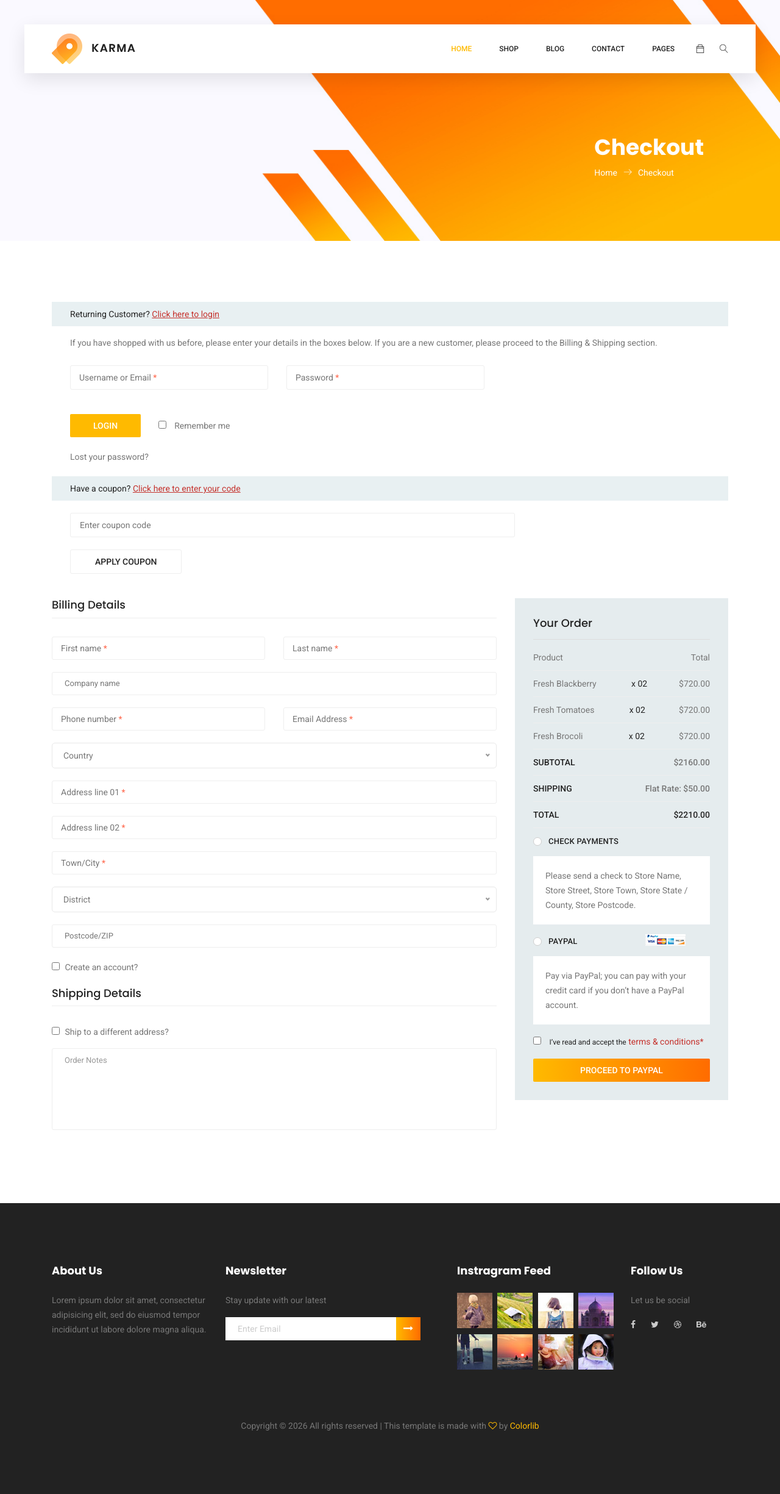
After one commit to junikarizki1/ddshoes, a Django app: page /order/checkout/ in a window 1280 px wide. The commit adds this page. Shown: the whole page at 61% size. Run offline with Django 5.2, Linux system fonts and the light colour scheme; some libraries are stand-ins or nearby versions.

Commit message:
order app

```diff
--- a/cart/templates/cart/cart.html
+++ b/cart/templates/cart/cart.html
@@ -188,7 +188,9 @@
                   <a class="gray_btn" href="{% url 'product' %}"
                     >Continue Shopping</a
                   >
-                  <a class="primary-btn" href="#">Proceed to checkout</a>
+                  <a class="primary-btn" href="{% url 'checkout' %}"
+                    >Proceed to checkout</a
+                  >
                 </div>
               </td>
             </tr>
--- a/ddshoes/urls.py
+++ b/ddshoes/urls.py
@@ -7,6 +7,7 @@ urlpatterns = [
     path('admin/', admin.site.urls),
     path('', include ('store.urls')),
     path('cart/', include('cart.urls')),
+    path('order/', include('order.urls')),
 ]
 if settings.DEBUG:
     urlpatterns += static(settings.MEDIA_URL, document_root=settings.MEDIA_ROOT)
--- /dev/null
+++ b/order/templates/order/checkout.html
@@ -0,0 +1,253 @@
+{% extends 'base.html' %} {% load static %} {% block content %}
+<!-- Start Banner Area -->
+<section class="banner-area organic-breadcrumb">
+  <div class="container">
+    <div
+      class="breadcrumb-banner d-flex flex-wrap align-items-center justify-content-end"
+    >
+      <div class="col-first">
+        <h1>Checkout</h1>
+        <nav class="d-flex align-items-center">
+          <a href="index.html">Home<span class="lnr lnr-arrow-right"></span></a>
+          <a href="single-product.html">Checkout</a>
+        </nav>
+      </div>
+    </div>
+  </div>
+</section>
+<!-- End Banner Area -->
+
+<!--================Checkout Area =================-->
+<section class="checkout_area section_gap">
+  <div class="container">
+    <div class="returning_customer">
+      <div class="check_title">
+        <h2>Returning Customer? <a href="#">Click here to login</a></h2>
+      </div>
+      <p>
+        If you have shopped with us before, please enter your details in the
+        boxes below. If you are a new customer, please proceed to the Billing &
+        Shipping section.
+      </p>
+      <form
+        class="row contact_form"
+        action="#"
+        method="post"
+        novalidate="novalidate"
+      >
+        <div class="col-md-6 form-group p_star">
+          <input type="text" class="form-control" id="name" name="name" />
+          <span class="placeholder" data-placeholder="Username or Email"></span>
+        </div>
+        <div class="col-md-6 form-group p_star">
+          <input
+            type="password"
+            class="form-control"
+            id="password"
+            name="password"
+          />
+          <span class="placeholder" data-placeholder="Password"></span>
+        </div>
+        <div class="col-md-12 form-group">
+          <button type="submit" value="submit" class="primary-btn">
+            login
+          </button>
+          <div class="creat_account">
+            <input type="checkbox" id="f-option" name="selector" />
+            <label for="f-option">Remember me</label>
+          </div>
+          <a class="lost_pass" href="#">Lost your password?</a>
+        </div>
+      </form>
+    </div>
+    <div class="cupon_area">
+      <div class="check_title">
+        <h2>Have a coupon? <a href="#">Click here to enter your code</a></h2>
+      </div>
+      <input type="text" placeholder="Enter coupon code" />
+      <a class="tp_btn" href="#">Apply Coupon</a>
+    </div>
+    <div class="billing_details">
+      <div class="row">
+        <div class="col-lg-8">
+          <h3>Billing Details</h3>
+          <form
+            class="row contact_form"
+            action="#"
+            method="post"
+            novalidate="novalidate"
+          >
+            <div class="col-md-6 form-group p_star">
+              <input type="text" class="form-control" id="first" name="name" />
+              <span class="placeholder" data-placeholder="First name"></span>
+            </div>
+            <div class="col-md-6 form-group p_star">
+              <input type="text" class="form-control" id="last" name="name" />
+              <span class="placeholder" data-placeholder="Last name"></span>
+            </div>
+            <div class="col-md-12 form-group">
+              <input
+                type="text"
+                class="form-control"
+                id="company"
+                name="company"
+                placeholder="Company name"
+              />
+            </div>
+            <div class="col-md-6 form-group p_star">
+              <input
+                type="text"
+                class="form-control"
+                id="number"
+                name="number"
+              />
+              <span class="placeholder" data-placeholder="Phone number"></span>
+            </div>
+            <div class="col-md-6 form-group p_star">
+              <input
+                type="text"
+                class="form-control"
+                id="email"
+                name="compemailany"
+              />
+              <span class="placeholder" data-placeholder="Email Address"></span>
+            </div>
+            <div class="col-md-12 form-group p_star">
+              <select class="country_select">
+                <option value="1">Country</option>
+                <option value="2">Country</option>
+                <option value="4">Country</option>
+              </select>
+            </div>
+            <div class="col-md-12 form-group p_star">
+              <input type="text" class="form-control" id="add1" name="add1" />
+              <span
+                class="placeholder"
+                data-placeholder="Address line 01"
+              ></span>
+            </div>
+            <div class="col-md-12 form-group p_star">
+              <input type="text" class="form-control" id="add2" name="add2" />
+              <span
+                class="placeholder"
+                data-placeholder="Address line 02"
+              ></span>
+            </div>
+            <div class="col-md-12 form-group p_star">
+              <input type="text" class="form-control" id="city" name="city" />
+              <span class="placeholder" data-placeholder="Town/City"></span>
+            </div>
+            <div class="col-md-12 form-group p_star">
+              <select class="country_select">
+                <option value="1">District</option>
+                <option value="2">District</option>
+                <option value="4">District</option>
+              </select>
+            </div>
+            <div class="col-md-12 form-group">
+              <input
+                type="text"
+                class="form-control"
+                id="zip"
+                name="zip"
+                placeholder="Postcode/ZIP"
+              />
+            </div>
+            <div class="col-md-12 form-group">
+              <div class="creat_account">
+                <input type="checkbox" id="f-option2" name="selector" />
+                <label for="f-option2">Create an account?</label>
+              </div>
+            </div>
+            <div class="col-md-12 form-group">
+              <div class="creat_account">
+                <h3>Shipping Details</h3>
+                <input type="checkbox" id="f-option3" name="selector" />
+                <label for="f-option3">Ship to a different address?</label>
+              </div>
+              <textarea
+                class="form-control"
+                name="message"
+                id="message"
+                rows="1"
+                placeholder="Order Notes"
+              ></textarea>
+            </div>
+          </form>
+        </div>
+        <div class="col-lg-4">
+          <div class="order_box">
+            <h2>Your Order</h2>
+            <ul class="list">
+              <li>
+                <a href="#">Product <span>Total</span></a>
+              </li>
+              <li>
+                <a href="#"
+                  >Fresh Blackberry <span class="middle">x 02</span>
+                  <span class="last">$720.00</span></a
+                >
+              </li>
+              <li>
+                <a href="#"
+                  >Fresh Tomatoes <span class="middle">x 02</span>
+                  <span class="last">$720.00</span></a
+                >
+              </li>
+              <li>
+                <a href="#"
+                  >Fresh Brocoli <span class="middle">x 02</span>
+                  <span class="last">$720.00</span></a
+                >
+              </li>
+            </ul>
+            <ul class="list list_2">
+              <li>
+                <a href="#">Subtotal <span>$2160.00</span></a>
+              </li>
+              <li>
+                <a href="#">Shipping <span>Flat rate: $50.00</span></a>
+              </li>
+              <li>
+                <a href="#">Total <span>$2210.00</span></a>
+              </li>
+            </ul>
+            <div class="payment_item">
+              <div class="radion_btn">
+                <input type="radio" id="f-option5" name="selector" />
+                <label for="f-option5">Check payments</label>
+                <div class="check"></div>
+              </div>
+              <p>
+                Please send a check to Store Name, Store Street, Store Town,
+                Store State / County, Store Postcode.
+              </p>
+            </div>
+            <div class="payment_item active">
+              <div class="radion_btn">
+                <input type="radio" id="f-option6" name="selector" />
+                <label for="f-option6">Paypal </label>
+                <img src="img/product/card.jpg" alt="" />
+                <div class="check"></div>
+              </div>
+              <p>
+                Pay via PayPal; you can pay with your credit card if you don’t
+                have a PayPal account.
+              </p>
+            </div>
+            <div class="creat_account">
+              <input type="checkbox" id="f-option4" name="selector" />
+              <label for="f-option4">I’ve read and accept the </label>
+              <a href="#">terms & conditions*</a>
+            </div>
+            <a class="primary-btn" href="{% url 'confirmation' %}"
+              >Proceed to Paypal</a
+            >
+          </div>
+        </div>
+      </div>
+    </div>
+  </div>
+</section>
+<!--================End Checkout Area =================-->
+{% endblock %}
--- /dev/null
+++ b/order/urls.py
@@ -0,0 +1,8 @@
+from django.urls import path
+from . import views
+
+urlpatterns = [
+    # Akses ke /order/checkout/ akan memanggil fungsi checkout dengan nama url 'checkout'
+    path('checkout/', views.checkout, name='checkout'),
+    path('confirmation/', views.confirmation, name='confirmation'),
+]
--- a/order/views.py
+++ b/order/views.py
@@ -1,3 +1,12 @@
 from django.shortcuts import render
 
-# Create your views here.
+def checkout(request):
+    # Logika untuk form alamat, pembayaran, dan total harga akan ditaruh di sini nantinya.
+    # Untuk sementara, kita langsung tampilkan halaman konfirmasinya.
+
+    # Pastikan nama folder template Anda sesuai, misal: order/confirmation.html
+    return render(request, 'order/checkout.html')
+
+def confirmation(request):
+
+    return render(request, 'order/confirmation.html')
--- a/store/templates/store/product.html
+++ b/store/templates/store/product.html
@@ -168,7 +168,7 @@
                       <span class="lnr lnr-heart"></span>
                       <p class="hover-text">Wishlist</p>
                     </a>
-                    <a href="" class="social-info">
+                    <a href="{{ product.get_url }}" class="social-info">
                         <span class="lnr lnr-move"></span>
                         <p class="hover-text">view more</p>
                     </a>
--- a/store/urls.py
+++ b/store/urls.py
@@ -8,7 +8,7 @@ urlpatterns = [
     # Halaman Toko Utama
     path('product/', views.product, name='product'),
 
-    # Filter Kategori (INI YANG MENYEBABKAN ERROR ANDA)
+    # Filter Kategori
     # Nama 'products_by_category' harus ada di sini karena dipanggil oleh models.py
     path('product/category/<slug:category_slug>/', views.product, name='products_by_category'),
 
--- a/templates/base.html
+++ b/templates/base.html
@@ -83,26 +83,11 @@
                   <ul class="dropdown-menu">
                     <li class="nav-item">
                       <a class="nav-link" href="{% url 'product' %}"
-                        >Shop Category</a
+                        >All Product</a
                       >
                     </li>
                     <li class="nav-item">
-                      <a class="nav-link" href="single-product.html"
-                        >Product Details</a
-                      >
-                    </li>
-                    <li class="nav-item">
-                      <a class="nav-link" href="checkout.html"
-                        >Product Checkout</a
-                      >
-                    </li>
-                    <li class="nav-item">
-                      <a class="nav-link" href="cart.html">Shopping Cart</a>
-                    </li>
-                    <li class="nav-item">
-                      <a class="nav-link" href="confirmation.html"
-                        >Confirmation</a
-                      >
+                      <a class="nav-link" href="single-product.html">etc</a>
                     </li>
                   </ul>
                 </li>
@@ -127,6 +112,9 @@
                     </li>
                   </ul>
                 </li>
+                <li class="nav-item">
+                  <a class="nav-link" href="contact.html">Contact</a>
+                </li>
                 <li class="nav-item submenu dropdown">
                   <a
                     href="#"
@@ -145,12 +133,9 @@
                       <a class="nav-link" href="tracking.html">Tracking</a>
                     </li>
                     <li class="nav-item">
-                      <a class="nav-link" href="elements.html">Elements</a>
+                      <a class="nav-link" href="elements.html">History</a>
                     </li>
                   </ul>
-                </li>
-                <li class="nav-item">
-                  <a class="nav-link" href="contact.html">Contact</a>
                 </li>
               </ul>
               <ul class="nav navbar-nav navbar-right">
```
Also changed, not shown: order/templates/order/confirmation.html (added, +168 -0 lines), store/views.py (+7 -1 lines), templates/home.html (+27 -76 lines), cart/views.py (line endings or trailing spaces), db.sqlite3.
